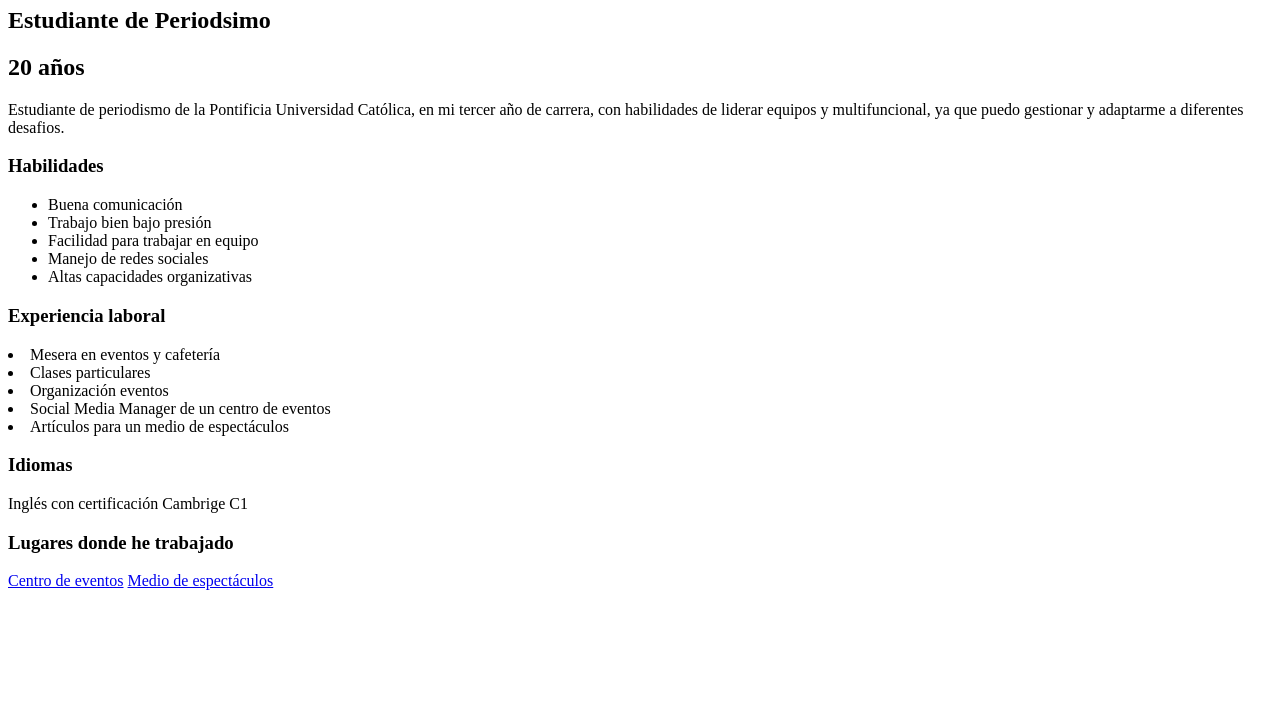
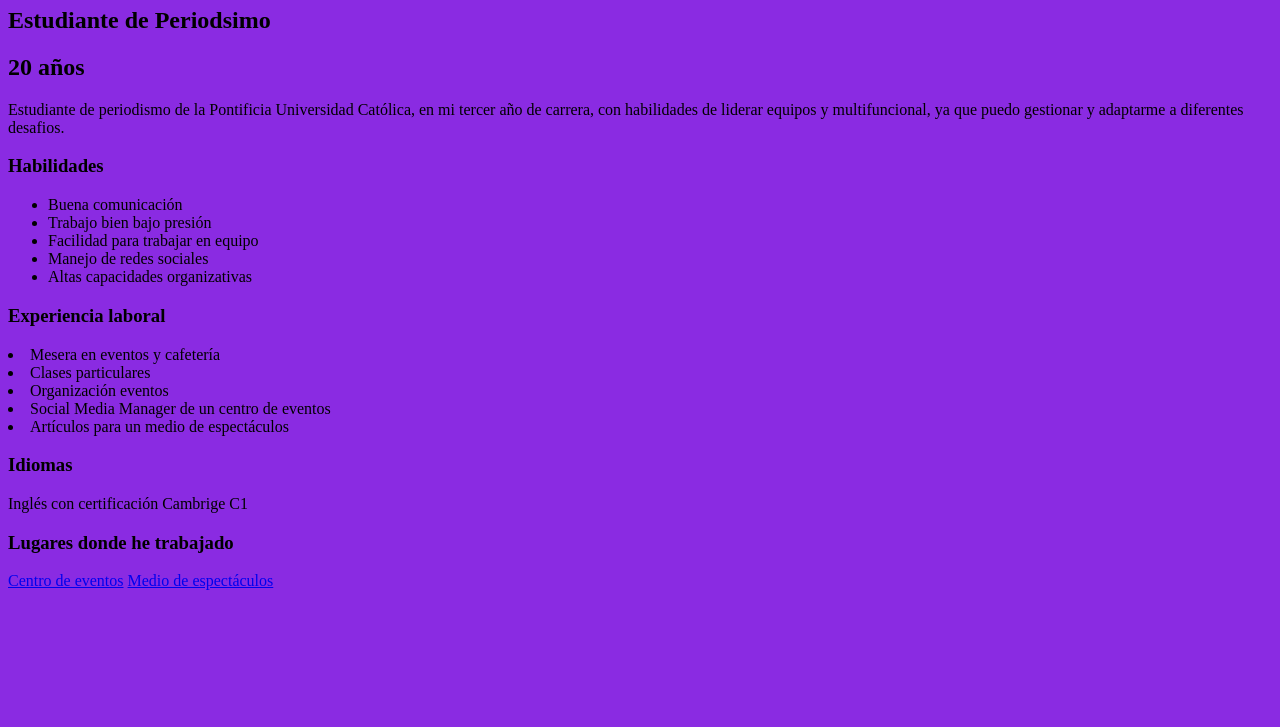
Before and after one commit to Isifloresm/Tareas-Flores, a plain HTML site: page docs/index.html in a window 1280 px wide. Shown: the part 73-800 px from the top of the page. Drawn offline with Linux system fonts and the light colour scheme.

Commit message:
Update index.html

```diff
--- a/docs/index.html
+++ b/docs/index.html
@@ -3,7 +3,7 @@
 <head>
     <title>Curriculum</title>
 </head>
-     <link href = "estilo.css" "stylesheet" />
+     <link href = "estilo.css" rel="stylesheet" />
 <body>
     <h1>Isidora Flores Morales</h1>
     <h2>Estudiante de Periodsimo</h2>
```
